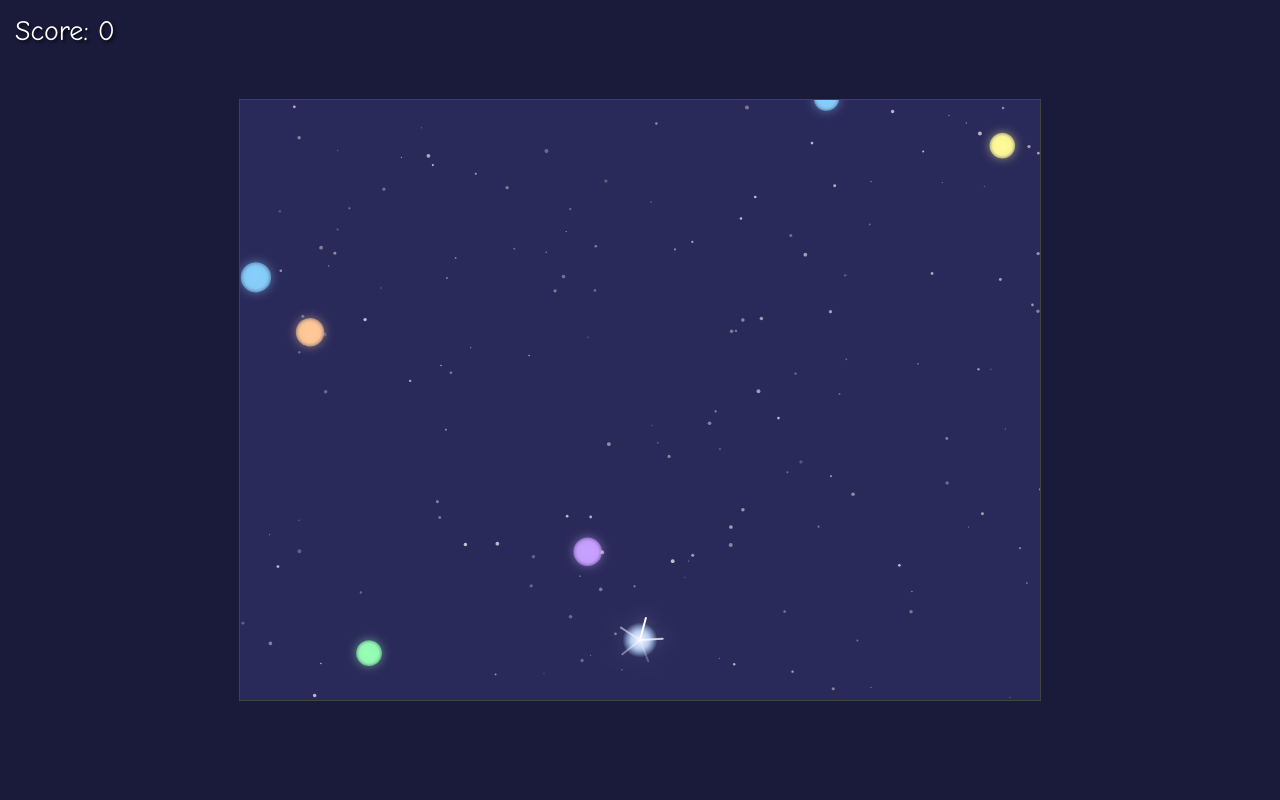
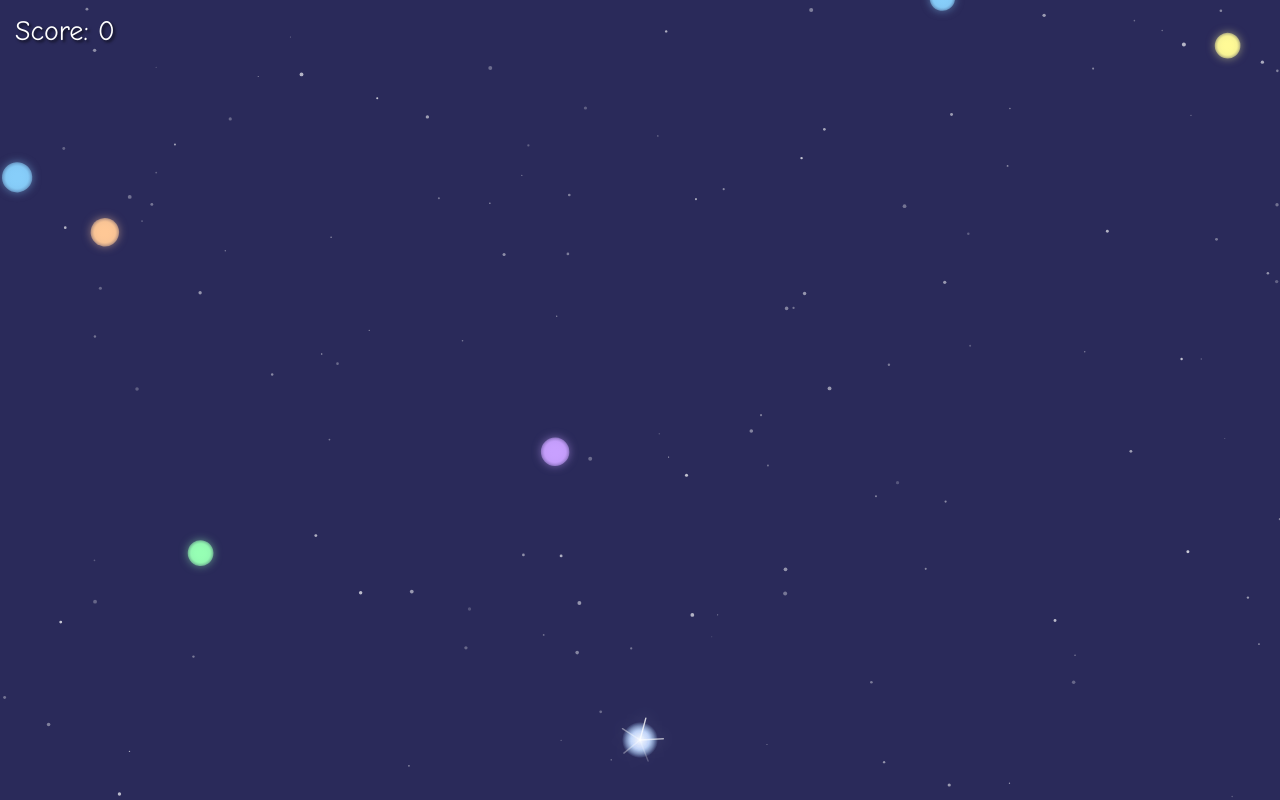
Before and after one commit to baditaflorin/three_js_visualization, a plain HTML site: page index.html in a window 1280 px wide. Drawn offline with Linux system fonts and the light colour scheme.

Commit message:
Implement dynamic resizing and enhanced interaction logic.
Updated canvas and game elements to dynamically adapt to window resizing. Improved catcher mechanics with size growth, smoothing adjustments, and enhanced visual effects. Simplified mouse event handling and optimized glowdrop and particle rendering logic.

```diff
--- a/index.html
+++ b/index.html
@@ -1,22 +1,23 @@
 <!DOCTYPE html>
 <html>
 <head>
-    <title>Glowdrop Trail Catcher</title>
+    <title>Glowdrop Catcher Evolved</title>
     <style>
-        body {
+        /* Basic reset and full window setup */
+        html, body {
             margin: 0;
-            overflow: hidden;
-            background-color: #1a1a3a; /* Slightly different dark background */
-            display: flex;
-            justify-content: center;
-            align-items: center;
-            min-height: 100vh;
-            font-family: 'Comic Sans MS', 'Chalkboard SE', 'Marker Felt', sans-serif; /* Cuter font */
+            padding: 0;
+            overflow: hidden; /* Prevent scrollbars */
+            height: 100%;
+            background-color: #1a1a3a; /* Background for areas outside canvas (if any) */
+            font-family: 'Comic Sans MS', 'Chalkboard SE', 'Marker Felt', sans-serif;
             color: white;
         }
         canvas {
-            border: 1px solid #444;
-            background-color: #2a2a5a; /* Canvas background */
+            display: block; /* Removes bottom space under canvas */
+            width: 100vw; /* Make canvas fill viewport width */
+            height: 100vh; /* Make canvas fill viewport height */
+            background-color: #2a2a5a; /* Canvas background color */
             cursor: none; /* Hide the default mouse cursor */
         }
         #info {
@@ -26,28 +27,53 @@
             font-size: 28px;
             z-index: 10;
             text-shadow: 2px 2px 3px rgba(0,0,0,0.7);
+            pointer-events: none; /* Prevent score from interfering with canvas clicks if needed */
         }
     </style>
 </head>
 <body>
 
 <div id="info">Score: 0</div>
-<canvas id="gameCanvas" width="800" height="600"></canvas>
+<canvas id="gameCanvas"></canvas>
 
 <script>
     const canvas = document.getElementById('gameCanvas');
     const ctx = canvas.getContext('2d');
     const scoreDisplay = document.getElementById('info');
 
-    // --- Game Constants ---
-    const SCREEN_WIDTH = canvas.width;
-    const SCREEN_HEIGHT = canvas.height;
+    // --- Screen and Resize Handling ---
+    let SCREEN_WIDTH = window.innerWidth;
+    let SCREEN_HEIGHT = window.innerHeight;
+    canvas.width = SCREEN_WIDTH; // Set initial render size
+    canvas.height = SCREEN_HEIGHT;
+
+    function handleResize() {
+        SCREEN_WIDTH = window.innerWidth;
+        SCREEN_HEIGHT = window.innerHeight;
+        canvas.width = SCREEN_WIDTH;
+        canvas.height = SCREEN_HEIGHT;
+
+        // Re-initialize elements dependent on screen size
+        initializeStars(); // Regenerate stars for new size
+
+        // Clamp catcher position to new bounds
+        catcherX = Math.max(0, Math.min(SCREEN_WIDTH, catcherX));
+        catcherY = Math.max(0, Math.min(SCREEN_HEIGHT, catcherY));
+        mouseX = catcherX;
+        mouseY = catcherY;
+
+        console.log(`Resized to ${SCREEN_WIDTH}x${SCREEN_HEIGHT}`);
+    }
+    window.addEventListener('resize', handleResize);
+
+
+    // --- Game Constants & Initial Values ---
     const GLOWDROP_RADIUS = 14;
     const GLOWDROP_SPEED_MIN = 1.2;
     const GLOWDROP_SPEED_MAX = 3.5;
     const GLOWDROP_SPAWN_INTERVAL = 800;
     const MAX_GLOWDROPS = 25;
-    const BACKGROUND_COLOR = "#2a2a5a";
+    const BACKGROUND_COLOR = "#2a2a5a"; // Set via CSS now, but can use for clearRect if needed
 
     const COLORS = { /* Using slightly softer/cuter colors */
         "pink": "rgb(255, 150, 200)",
@@ -59,24 +85,29 @@
     };
     const COLOR_NAMES = Object.keys(COLORS);
 
-    // --- Catcher & Trail Constants ---
-    const CATCHER_RADIUS = 20;
-    const TRAIL_LENGTH = 35; // How many points make up the trail
-    const TRAIL_WIDTH = CATCHER_RADIUS * 1.8; // How wide the catchable trail area is
-    const CATCHER_SMOOTHING = 0.15; // Lower value = smoother/lazier following
+    // --- Catcher & Trail ---
+    const INITIAL_CATCHER_RADIUS = 20;
+    const INITIAL_TRAIL_WIDTH = INITIAL_CATCHER_RADIUS * 1.8;
+    const TRAIL_LENGTH = 35;
+    const INITIAL_SMOOTHING = 0.18; // Start slightly slower
+    const MIN_SMOOTHING = 0.04; // Minimum responsiveness
+    const GROWTH_RATE = 0.018; // How much multiplier increases per catch
+    const MAX_CATCHER_MULTIPLIER = 3.5; // Max size increase
 
-    // --- Particle Constants ---
-    const PARTICLE_COUNT_FIREWORK = 25;
-    const PARTICLE_SPEED_FIREWORK = 4;
-    const PARTICLE_LIFE_FIREWORK = 60; // Longer life for fireworks
+    // --- Particles ---
+    const PARTICLE_COUNT_FIREWORK = 30; // More particles for fireworks
+    const PARTICLE_SPEED_FIREWORK = 4.5;
+    const PARTICLE_LIFE_FIREWORK = 65;
 
     // --- Game Variables ---
     let score = 0;
     let mouseX = SCREEN_WIDTH / 2;
-    let mouseY = SCREEN_HEIGHT - CATCHER_RADIUS * 3; // Start near bottom
+    let mouseY = SCREEN_HEIGHT - INITIAL_CATCHER_RADIUS * 3;
     let catcherX = mouseX;
     let catcherY = mouseY;
-    let trailPoints = []; // Stores {x, y, time}
+    let catcherSizeMultiplier = 1.0; // Starts at normal size
+    let currentSmoothing = INITIAL_SMOOTHING; // For catcher movement responsiveness
+    let trailPoints = [];
     let glowdrops = [];
     let particles = [];
     let stars = [];
@@ -86,12 +117,13 @@
     // --- Setup ---
     function initializeStars() {
         stars = [];
-        for (let i = 0; i < 150; i++) {
+        const starCount = Math.floor((SCREEN_WIDTH * SCREEN_HEIGHT) / 8000); // Adjust density based on area
+        for (let i = 0; i < starCount; i++) {
             stars.push({
                 x: Math.random() * SCREEN_WIDTH,
                 y: Math.random() * SCREEN_HEIGHT,
                 radius: Math.random() * 1.5 + 0.5,
-                alpha: Math.random() * 0.5 + 0.3 // Vary star brightness
+                alpha: Math.random() * 0.5 + 0.3
             });
         }
     }
@@ -102,7 +134,7 @@
             id: Date.now() + Math.random(),
             x: Math.random() * (SCREEN_WIDTH - GLOWDROP_RADIUS * 2) + GLOWDROP_RADIUS,
             y: -GLOWDROP_RADIUS * 2,
-            radius: GLOWDROP_RADIUS * (Math.random() * 0.2 + 0.9), // Slight size variation
+            radius: GLOWDROP_RADIUS * (Math.random() * 0.2 + 0.9),
             colorName: colorName,
             colorRgb: COLORS[colorName],
             speed: Math.random() * (GLOWDROP_SPEED_MAX - GLOWDROP_SPEED_MIN) + GLOWDROP_SPEED_MIN,
@@ -111,32 +143,26 @@
         };
     }
 
-    // --- Fireworks Particle Creation ---
     function createFireworks(x, y, baseColor) {
-        const hue = Math.random() * 360; // Random base hue for variety
+        const hue = Math.random() * 360;
         for (let i = 0; i < PARTICLE_COUNT_FIREWORK; i++) {
             const angle = Math.random() * Math.PI * 2;
             const speed = Math.random() * PARTICLE_SPEED_FIREWORK + 1;
             const life = PARTICLE_LIFE_FIREWORK * (Math.random() * 0.5 + 0.5);
-            // Vary color slightly around the base hit color or a random hue
-            const particleColor = `hsl(${hue + (Math.random() - 0.5) * 60}, 100%, ${Math.random() * 30 + 60}%)`; // Bright, colorful
+            const particleColor = `hsl(${hue + (Math.random() - 0.5) * 60}, 100%, ${Math.random() * 30 + 60}%)`;
 
             particles.push({
-                x: x,
-                y: y,
-                vx: Math.cos(angle) * speed * (Math.random() * 0.5 + 0.5), // Add randomness to burst shape
-                vy: Math.sin(angle) * speed * (Math.random() * 0.5 + 0.5) - 0.5, // Slight upward bias
-                life: life,
-                maxLife: life,
-                color: particleColor,
+                x: x, y: y,
+                vx: Math.cos(angle) * speed * (Math.random() * 0.5 + 0.5),
+                vy: Math.sin(angle) * speed * (Math.random() * 0.5 + 0.5) - 0.5,
+                life: life, maxLife: life, color: particleColor,
                 radius: Math.random() * 3 + 2,
-                gravity: 0.03, // Add slight gravity to particles
+                gravity: 0.04, // Slightly stronger gravity
                 fades: true
             });
         }
     }
 
-    // --- Linear Interpolation (for smoothing) ---
     function lerp(start, end, amount) {
         return start + (end - start) * amount;
     }
@@ -151,15 +177,18 @@
 
     // --- Update Function ---
     function update(currentTime) {
+        // Calculate current smoothing based on size
+        // Make slowdown more pronounced as size increases
+        currentSmoothing = Math.max(MIN_SMOOTHING, INITIAL_SMOOTHING / (1 + (catcherSizeMultiplier - 1) * 0.7));
+
         // Smoothly move catcher towards mouse position
-        catcherX = lerp(catcherX, mouseX, CATCHER_SMOOTHING);
-        catcherY = lerp(catcherY, mouseY, CATCHER_SMOOTHING);
+        catcherX = lerp(catcherX, mouseX, currentSmoothing);
+        catcherY = lerp(catcherY, mouseY, currentSmoothing);
 
         // Add current catcher position to the trail
         trailPoints.push({ x: catcherX, y: catcherY, time: currentTime });
-        // Remove old points from the trail
         while (trailPoints.length > TRAIL_LENGTH) {
-            trailPoints.shift(); // Remove the oldest point from the beginning
+            trailPoints.shift();
         }
 
         // --- Glowdrop Logic ---
@@ -170,6 +199,8 @@
         }
 
         // Move and check collision
+        const currentTrailEffectiveWidth = INITIAL_TRAIL_WIDTH * catcherSizeMultiplier; // Width used for collision
+
         for (let i = glowdrops.length - 1; i >= 0; i--) {
             const drop = glowdrops[i];
             drop.y += drop.speed;
@@ -179,32 +210,26 @@
             let caught = false;
             for (let j = 0; j < trailPoints.length - 1; j++) {
                 const p1 = trailPoints[j];
-                const p2 = trailPoints[j + 1];
-
-                // Simple Bounding Box Check first (optimization)
-                if (drop.y + drop.radius < Math.min(p1.y, p2.y) - TRAIL_WIDTH/2 ||
-                    drop.y - drop.radius > Math.max(p1.y, p2.y) + TRAIL_WIDTH/2) {
-                    continue; // Drop is vertically too far from this trail segment
-                }
-
-                // Check distance from drop center to the line segment (p1, p2)
-                // A simpler check: distance to each point in the trail
+                // Simple check: distance from drop center to trail point
                 const dx = drop.x - p1.x;
                 const dy = drop.y - p1.y;
                 const distSq = dx * dx + dy * dy;
-                const effectiveTrailRadiusSq = (TRAIL_WIDTH / 2) * (TRAIL_WIDTH / 2);
+                const catchRadius = (currentTrailEffectiveWidth / 2) + drop.radius; // Combine radii
+                const catchRadiusSq = catchRadius * catchRadius;
 
-                if (distSq < (drop.radius * drop.radius) + effectiveTrailRadiusSq) {
-                    console.log(`Caught ${drop.colorName} drop!`);
+                if (distSq < catchRadiusSq) {
+                    // --- CATCH ---
                     score += 10;
-                    createFireworks(drop.x, drop.y, drop.colorRgb); // FIREWORKS!
-                    glowdrops.splice(i, 1); // Remove drop
+                    catcherSizeMultiplier = Math.min(MAX_CATCHER_MULTIPLIER, catcherSizeMultiplier + GROWTH_RATE); // Get fatter!
+                    console.log(`Caught ${drop.colorName}! Size: ${catcherSizeMultiplier.toFixed(2)}, Smoothing: ${currentSmoothing.toFixed(3)}`);
+                    createFireworks(drop.x, drop.y, drop.colorRgb);
+                    glowdrops.splice(i, 1);
                     caught = true;
-                    break; // Stop checking this drop against other trail points
+                    break; // Drop caught, move to next drop
                 }
             }
 
-            // Remove if off-screen (and not caught)
+            // Remove if off-screen
             if (!caught && drop.y - drop.radius > SCREEN_HEIGHT) {
                 glowdrops.splice(i, 1);
             }
@@ -215,80 +240,68 @@
             const p = particles[i];
             p.x += p.vx;
             p.y += p.vy;
-            if (p.gravity) { // Apply gravity if the particle has it
-                p.vy += p.gravity;
-            }
+            if (p.gravity) { p.vy += p.gravity; }
             p.life -= 1;
-            if (p.life <= 0) {
-                particles.splice(i, 1);
-            }
+            if (p.life <= 0) { particles.splice(i, 1); }
         }
     }
 
     // --- Draw Function ---
     function draw() {
-        // Background
-        ctx.fillStyle = BACKGROUND_COLOR;
-        ctx.fillRect(0, 0, SCREEN_WIDTH, SCREEN_HEIGHT);
+        // Clear canvas (or draw background)
+        ctx.clearRect(0, 0, SCREEN_WIDTH, SCREEN_HEIGHT); // Clear since bg color is on canvas style
 
-        // Stars
+        // Draw stars
         stars.forEach(star => {
-            ctx.fillStyle = `rgba(255, 255, 255, ${star.alpha * (Math.sin(gameTime * 0.0005 + star.x) * 0.2 + 0.8)})`; // Twinkle effect
+            ctx.fillStyle = `rgba(255, 255, 255, ${star.alpha * (Math.sin(gameTime * 0.0005 + star.x * 0.1) * 0.2 + 0.8)})`;
             ctx.beginPath();
             ctx.arc(star.x, star.y, star.radius, 0, Math.PI * 2);
             ctx.fill();
         });
 
-        // Draw Trail
+        // --- Draw Trail ---
+        const baseTrailVisualWidth = INITIAL_TRAIL_WIDTH * catcherSizeMultiplier; // Visual width scales
         if (trailPoints.length > 1) {
             ctx.lineCap = 'round';
             ctx.lineJoin = 'round';
             for (let i = 0; i < trailPoints.length - 1; i++) {
                 const p1 = trailPoints[i];
                 const p2 = trailPoints[i + 1];
-                const ratio = i / TRAIL_LENGTH; // 0 (oldest) to 1 (newest)
-
-                // Make trail wider and brighter near the catcher
-                const currentWidth = TRAIL_WIDTH * (0.5 + ratio * 0.5);
-                ctx.lineWidth = currentWidth;
-
-                // Gradient along the trail segment for color/alpha fade
+                const ratio = i / TRAIL_LENGTH;
+                const currentVisualWidth = baseTrailVisualWidth * (0.4 + ratio * 0.6); // Taper width visually
+                ctx.lineWidth = currentVisualWidth;
                 const gradient = ctx.createLinearGradient(p1.x, p1.y, p2.x, p2.y);
-                gradient.addColorStop(0, `rgba(255, 255, 255, ${ratio * 0.5})`); // Fades out at the end
-                gradient.addColorStop(1, `rgba(255, 255, 255, ${ratio * 0.7 + 0.1})`); // Brighter near catcher
+                gradient.addColorStop(0, `rgba(255, 255, 255, ${ratio * 0.4})`);
+                gradient.addColorStop(1, `rgba(255, 255, 255, ${ratio * 0.6 + 0.1})`);
                 ctx.strokeStyle = gradient;
-
-                // Add a subtle colored glow based on recent catches? (Future idea)
-                // ctx.shadowColor = 'rgba(200, 200, 255, 0.5)';
-                // ctx.shadowBlur = 10;
-
                 ctx.beginPath();
                 ctx.moveTo(p1.x, p1.y);
                 ctx.lineTo(p2.x, p2.y);
                 ctx.stroke();
             }
-            ctx.shadowBlur = 0; // Reset shadow
         }
 
-        // Draw Catcher (A cute sparkling orb/star)
-        const catcherPulse = Math.sin(gameTime * 0.01) * 0.1 + 0.9; // Pulsing size
-        const catcherRadius = CATCHER_RADIUS * catcherPulse;
-        const catcherGradient = ctx.createRadialGradient(catcherX, catcherY, 0, catcherX, catcherY, catcherRadius);
-        catcherGradient.addColorStop(0, 'rgba(255, 255, 255, 1)'); // White center
-        catcherGradient.addColorStop(0.5, 'rgba(200, 220, 255, 0.8)'); // Light blueish glow
-        catcherGradient.addColorStop(1, 'rgba(150, 200, 255, 0)'); // Fading edge
+        // --- Draw Catcher ---
+        const currentCatcherRadius = INITIAL_CATCHER_RADIUS * catcherSizeMultiplier;
+        const catcherPulse = Math.sin(gameTime * 0.01) * 0.08 + 0.92; // Slightly smaller pulse
+        const displayRadius = currentCatcherRadius * catcherPulse;
+        const catcherGradient = ctx.createRadialGradient(catcherX, catcherY, 0, catcherX, catcherY, displayRadius);
+        catcherGradient.addColorStop(0, 'rgba(255, 255, 255, 1)');
+        catcherGradient.addColorStop(0.5, 'rgba(200, 220, 255, 0.9)');
+        catcherGradient.addColorStop(1, 'rgba(150, 200, 255, 0)');
         ctx.fillStyle = catcherGradient;
         ctx.shadowColor = 'rgba(200, 220, 255, 0.8)';
-        ctx.shadowBlur = 15;
+        ctx.shadowBlur = displayRadius * 0.8; // Adjust shadow with size
         ctx.beginPath();
-        ctx.arc(catcherX, catcherY, catcherRadius, 0, Math.PI * 2);
+        ctx.arc(catcherX, catcherY, displayRadius, 0, Math.PI * 2);
         ctx.fill();
-        // Add simple star points?
-        for (let i = 0; i < 5; i++) {
-            const angle = (i / 5) * Math.PI * 2 + gameTime * 0.002; // Slowly rotating points
-            const len = catcherRadius * 1.3;
-            ctx.lineWidth = 2;
-            ctx.strokeStyle = `rgba(255, 255, 255, ${0.6 + Math.sin(gameTime*0.01 + i*1.5)*0.4})`; // Twinkle line
+        // Star points
+        const numPoints = 5 + Math.floor(catcherSizeMultiplier - 1); // More points when bigger
+        for (let i = 0; i < numPoints; i++) {
+            const angle = (i / numPoints) * Math.PI * 2 + gameTime * 0.002;
+            const len = displayRadius * (1.2 + Math.sin(gameTime*0.015 + i)*0.1); // Pulsing length points
+            ctx.lineWidth = Math.max(1, 2 * catcherSizeMultiplier * 0.7); // Scale line width, min 1
+            ctx.strokeStyle = `rgba(255, 255, 255, ${0.5 + Math.sin(gameTime*0.01 + i*1.5)*0.3})`;
             ctx.beginPath();
             ctx.moveTo(catcherX, catcherY);
             ctx.lineTo(catcherX + Math.cos(angle) * len, catcherY + Math.sin(angle) * len);
@@ -297,47 +310,50 @@
         ctx.shadowBlur = 0;
 
 
-        // Draw Glowdrops (Keep the gradient look)
+        // Draw Glowdrops
         glowdrops.forEach(drop => {
-            ctx.save(); // Save context state
-            ctx.translate(drop.x, drop.y); // Move origin to drop center
-            ctx.rotate(drop.rotation); // Rotate
-
+            ctx.save();
+            ctx.translate(drop.x, drop.y);
+            ctx.rotate(drop.rotation);
             const radius = drop.radius;
             const gradient = ctx.createRadialGradient(0, 0, radius * 0.1, 0, 0, radius);
             const baseColor = drop.colorRgb;
             const match = baseColor.match(/rgb\((\d+),\s*(\d+),\s*(\d+)\)/);
-            if (match) {
+            if (match) { /* ... gradient code unchanged ... */
                 const [_, r, g, b] = match;
                 gradient.addColorStop(0, `rgba(${r}, ${g}, ${b}, 1)`);
                 gradient.addColorStop(0.7, `rgba(${r}, ${g}, ${b}, 0.9)`);
-                gradient.addColorStop(1, `rgba(${r}, ${g}, ${b}, 0.5)`); // Softer edge
+                gradient.addColorStop(1, `rgba(${r}, ${g}, ${b}, 0.5)`);
             } else { gradient.addColorStop(0, baseColor); gradient.addColorStop(1, baseColor); }
-
             ctx.beginPath();
             ctx.arc(0, 0, radius, 0, Math.PI * 2);
             ctx.fillStyle = gradient;
             ctx.shadowColor = drop.colorRgb;
-            ctx.shadowBlur = 10;
+            ctx.shadowBlur = 8; // Slightly smaller blur
             ctx.fill();
-            ctx.restore(); // Restore context state
+            ctx.restore();
         });
         ctx.shadowBlur = 0;
 
-
         // Draw Particles (Fireworks)
-        particles.forEach(p => {
+        particles.forEach(p => { /* ... particle drawing unchanged ... */
             const alpha = p.life / p.maxLife;
             ctx.beginPath();
             ctx.arc(p.x, p.y, p.radius * alpha, 0, Math.PI * 2);
-            // Use HSL color directly if available, otherwise parse/fade RGB
             if (p.color.startsWith('hsl')) {
-                ctx.fillStyle = p.color.replace(/(\d+)%\)/, `${alpha * 100}%)`); // Fade alpha in HSL
-            } else { // Fallback for RGB
+                // Correct HSL fading: fade lightness or saturation AND alpha
+                const match = p.color.match(/hsl\((\d+\.?\d*),\s*(\d+)%,\s*(\d+)%\)/);
+                if (match) {
+                    const [_, h, s, l] = match;
+                    // Fade lightness towards middle gray and fade alpha
+                    const fadedL = parseFloat(l) * alpha + 50 * (1 - alpha);
+                    ctx.fillStyle = `hsla(${h}, ${s}%, ${fadedL}%, ${alpha})`;
+                } else { ctx.fillStyle = p.color;} // Fallback
+
+            } else { // RGB fallback
                 const match = p.color.match(/rgb\((\d+),\s*(\d+),\s*(\d+)\)/);
-                if (match) {
-                    ctx.fillStyle = `rgba(${match[1]}, ${match[2]}, ${match[3]}, ${p.fades ? alpha : 1})`;
-                } else { ctx.fillStyle = p.color; }
+                if (match) { ctx.fillStyle = `rgba(${match[1]}, ${match[2]}, ${match[3]}, ${p.fades ? alpha : 1})`; }
+                else { ctx.fillStyle = p.color; }
             }
             ctx.fill();
         });
@@ -348,20 +364,18 @@
 
     // --- Event Listeners ---
     canvas.addEventListener('mousemove', function(event) {
-        const rect = canvas.getBoundingClientRect();
-        mouseX = event.clientX - rect.left;
-        mouseY = event.clientY - rect.top;
+        // No clientRect needed if canvas covers whole window and has no border/padding affecting coords
+        mouseX = event.clientX;
+        mouseY = event.clientY;
     });
 
     canvas.addEventListener('mouseleave', function(event) {
-        // Optional: Maybe have the catcher drift to center or stay at edge?
-        // For now, let it stay at last known position.
+        // Keep following towards the last known mouse position
     });
-
 
     // --- Start ---
     initializeStars();
-    requestAnimationFrame(gameLoop);
+    requestAnimationFrame(gameLoop); // Start the loop!
 
 </script>
 
```
